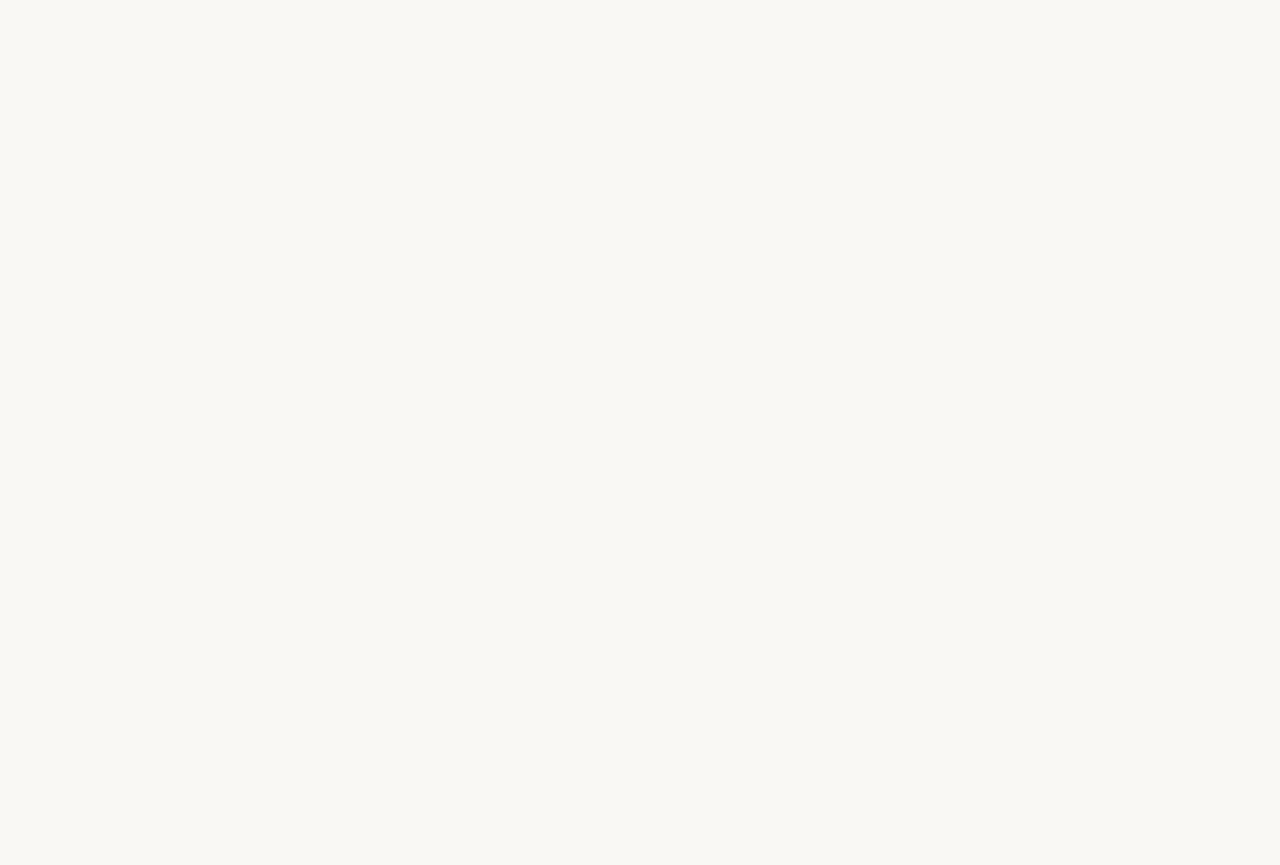
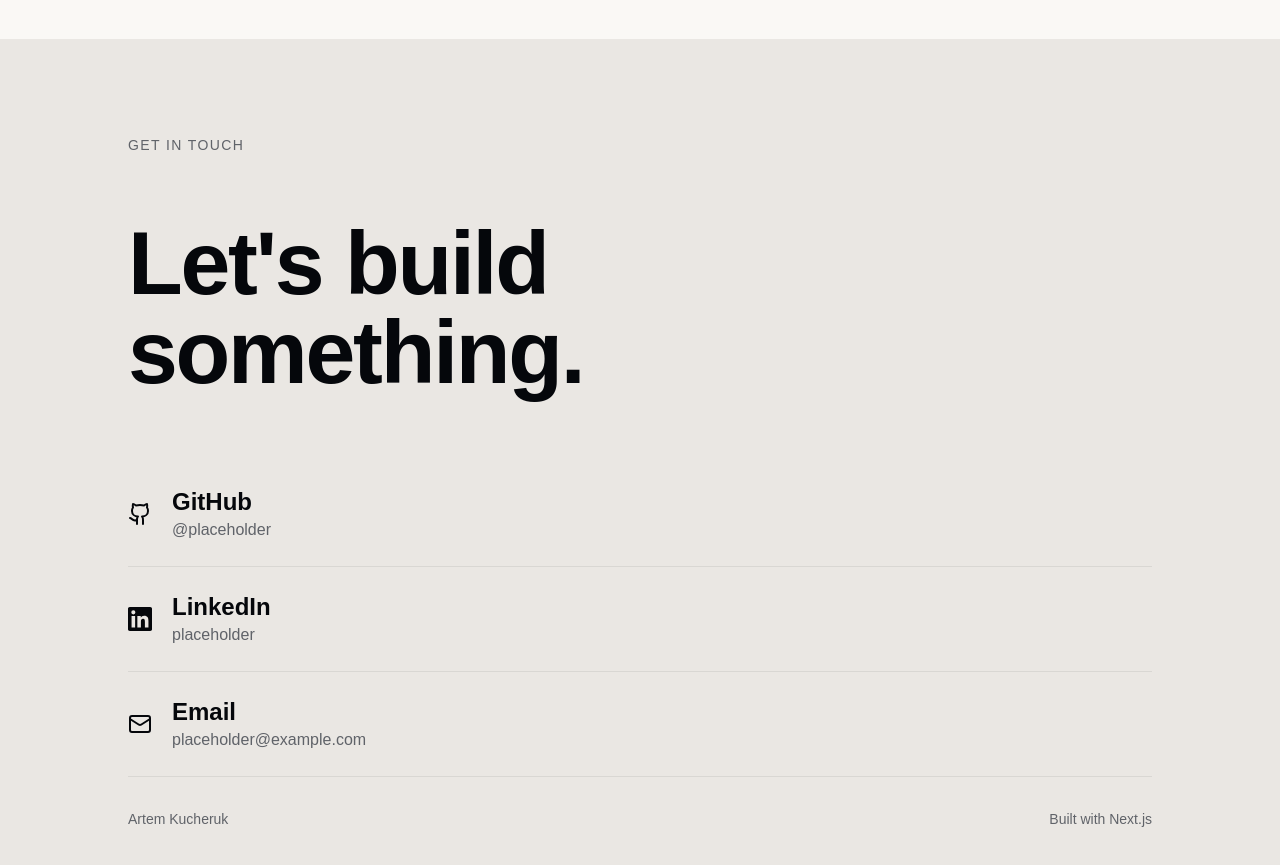
Before and after one commit to ArtemKucheruk/portfolio, a Next.js app: page / in a window 1280 px wide. Shown: the part 3260-4125 px from the top of the page. Before the commit the page ends 4099 px from the top, so only its background shows below. Built offline with nearby package versions, Linux system fonts and the light colour scheme; a web font is replaced by a local one.

Commit message:
feat: create a contact section

```diff
--- a/src/components/sections/Contact.tsx
+++ b/src/components/sections/Contact.tsx
@@ -1,7 +1,112 @@
+"use client";
+
+import { motion } from "motion/react";
+import { GithubIcon, Mail, ArrowUpRight } from "lucide-react";
+
+function LinkedInIcon({ className }: { className?: string }) {
+  return (
+    <svg
+      xmlns="http://www.w3.org/2000/svg"
+      viewBox="0 0 24 24"
+      fill="currentColor"
+      className={className}
+      aria-hidden="true"
+    >
+      <path d="M20.447 20.452h-3.554v-5.569c0-1.328-.027-3.037-1.852-3.037-1.853 0-2.136 1.445-2.136 2.939v5.667H9.351V9h3.414v1.561h.046c.477-.9 1.637-1.85 3.37-1.85 3.601 0 4.267 2.37 4.267 5.455v6.286zM5.337 7.433a2.062 2.062 0 0 1-2.063-2.065 2.064 2.064 0 1 1 2.063 2.065zm1.782 13.019H3.555V9h3.564v11.452zM22.225 0H1.771C.792 0 0 .774 0 1.729v20.542C0 23.227.792 24 1.771 24h20.451C23.2 24 24 23.227 24 22.271V1.729C24 .774 23.2 0 22.222 0h.003z" />
+    </svg>
+  );
+}
+
+const LINKS = [
+  {
+    label: "GitHub",
+    href: "https://github.com/placeholder",
+    icon: GithubIcon,
+    handle: "@placeholder",
+  },
+  {
+    label: "LinkedIn",
+    href: "https://linkedin.com/in/placeholder",
+    icon: LinkedInIcon,
+    handle: "placeholder",
+  },
+  {
+    label: "Email",
+    href: "mailto:placeholder@example.com",
+    icon: Mail,
+    handle: "placeholder@example.com",
+  },
+];
+
 export function Contact() {
   return (
-    <section id="contact" data-header-theme="light" className="flex min-h-svh items-center justify-center px-6">
-      {/* Phase 6 */}
+    <section
+      id="contact"
+      data-header-theme="light"
+      className="flex min-h-svh flex-col justify-between bg-secondary px-6 py-24"
+    >
+      <div className="mx-auto w-full max-w-5xl">
+        <motion.p
+          className="mb-16 text-sm font-medium uppercase tracking-widest text-muted-foreground"
+          initial={{ opacity: 0 }}
+          whileInView={{ opacity: 1 }}
+          viewport={{ once: true }}
+          transition={{ duration: 0.6 }}
+        >
+          Get in touch
+        </motion.p>
+
+        <motion.h2
+          className="text-[clamp(2.5rem,7vw,6rem)] font-bold leading-none tracking-tight text-foreground"
+          initial={{ opacity: 0, y: 24 }}
+          whileInView={{ opacity: 1, y: 0 }}
+          viewport={{ once: true }}
+          transition={{ duration: 0.7, ease: "easeOut" }}
+        >
+          Let&apos;s build
+          <br />
+          something.
+        </motion.h2>
+
+        <div className="mt-16 flex flex-col divide-y divide-border">
+          {LINKS.map(({ label, href, icon: Icon, handle }, i) => (
+            <motion.a
+              key={label}
+              href={href}
+              target={href.startsWith("mailto") ? undefined : "_blank"}
+              rel="noopener noreferrer"
+              className="group flex items-center justify-between py-6 text-foreground transition-colors hover:text-muted-foreground"
+              initial={{ opacity: 0, y: 16 }}
+              whileInView={{ opacity: 1, y: 0 }}
+              viewport={{ once: true }}
+              transition={{ duration: 0.45, delay: i * 0.08, ease: "easeOut" }}
+            >
+              <div className="flex items-center gap-5">
+                <Icon className="size-6 shrink-0" />
+                <div className="flex flex-col">
+                  <span className="text-2xl font-semibold">{label}</span>
+                  <span className="text-base text-muted-foreground">{handle}</span>
+                </div>
+              </div>
+              <ArrowUpRight className="size-6 opacity-0 transition-opacity group-hover:opacity-100" />
+            </motion.a>
+          ))}
+        </div>
+      </div>
+
+      {/* Footer line */}
+      <motion.div
+        className="mx-auto w-full max-w-5xl"
+        initial={{ opacity: 0 }}
+        whileInView={{ opacity: 1 }}
+        viewport={{ once: true }}
+        transition={{ duration: 0.8, delay: 0.4 }}
+      >
+        <div className="flex items-center justify-between border-t border-border pt-8 text-sm text-muted-foreground">
+          <span>Artem Kucheruk</span>
+          <span>Built with Next.js</span>
+        </div>
+      </motion.div>
     </section>
   );
 }
```
